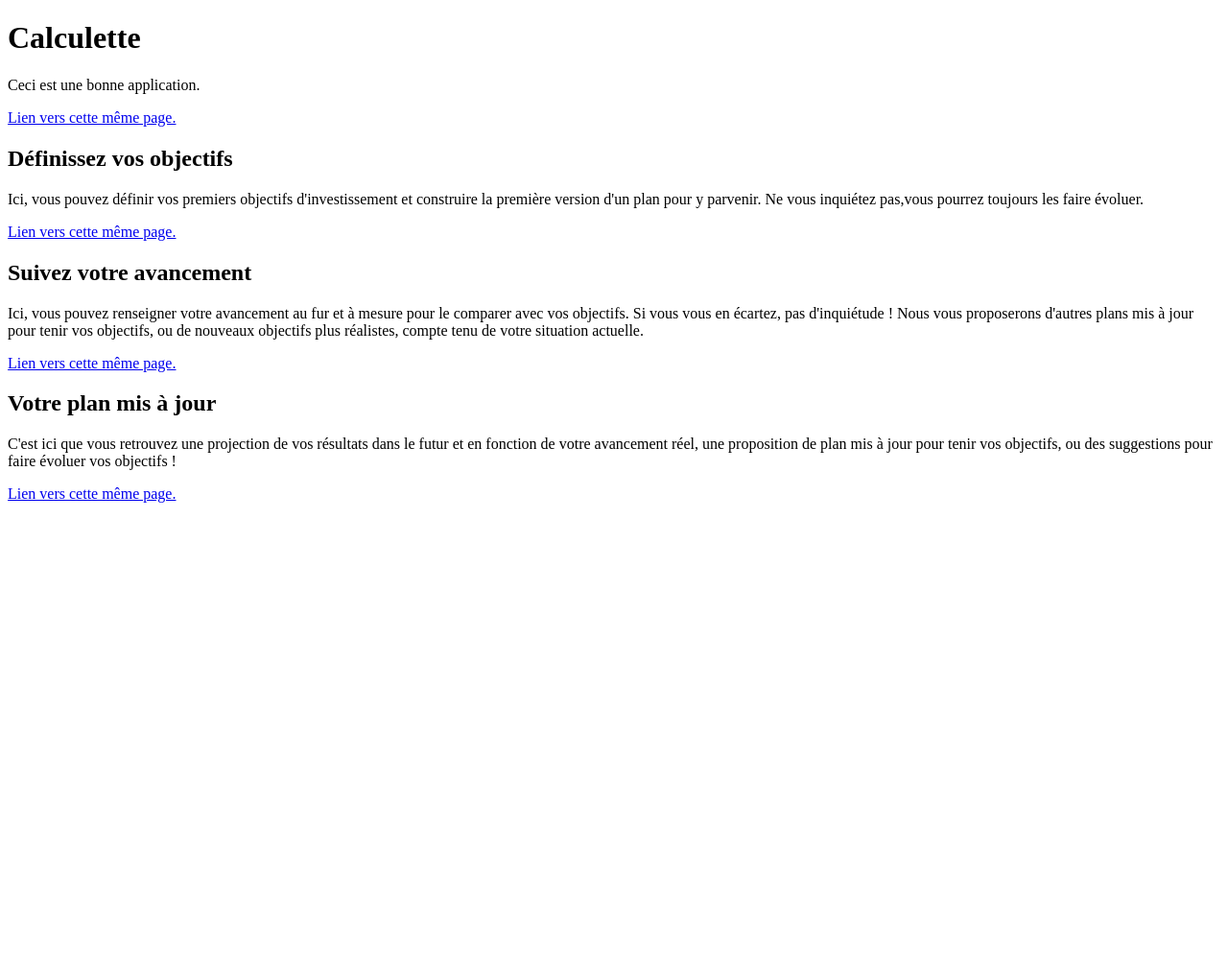
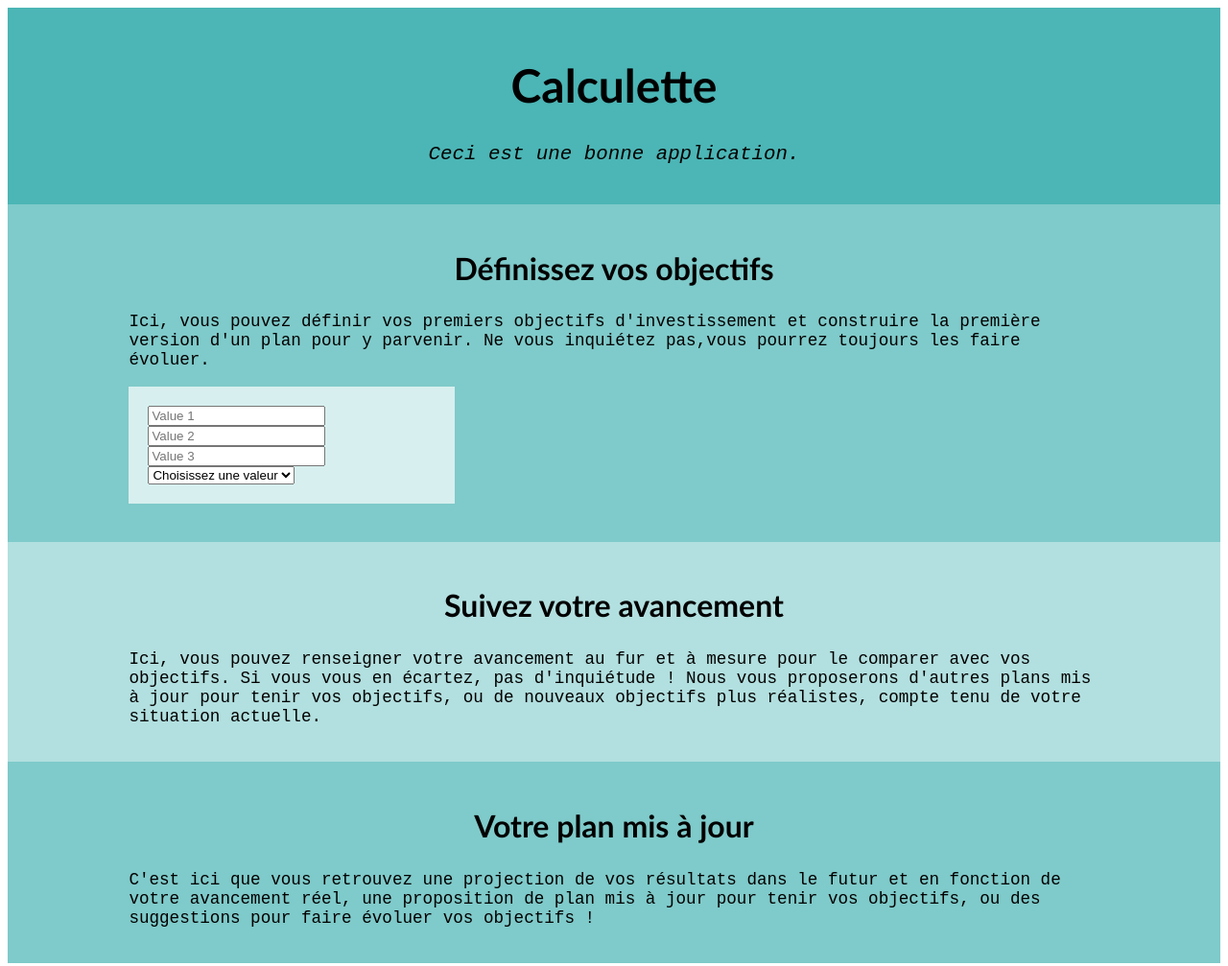
Before and after one commit to lucas-018/AppTest, a plain HTML site: page index.html in a window 1280 px wide. Shown: the whole page at 96% size. Before the commit the page ends 800 px from the top, so only its background shows below. Drawn offline with Linux system fonts and the light colour scheme.

Commit message:
Ajout css et js

```diff
--- a/index.html
+++ b/index.html
@@ -1,26 +1,45 @@
 <!DOCTYPE html>
 <html>
     <head>
+      <link rel="stylesheet" type="text/css" href="style.css">
       <meta charset="utf-8" />
       <title>Calculette</title>
     </head>
 
     <body>
+      <div class = "section" id = "title_section">
       <h1>Calculette</h1>
-        <p>Ceci est une bonne application.</p>
-        <a href="index.html">Lien vers cette même page.</a>
+        <p class="introduction" > Ceci est une bonne application.</p>
+      </div>
 
+      <div id="container">
+        <div class="section" id = "objective_section">
           <h2> Définissez vos objectifs </h2>
             <p>Ici, vous pouvez définir vos premiers objectifs d'investissement et construire la première version d'un plan pour y parvenir. Ne vous inquiétez pas,vous pourrez toujours les faire évoluer.</p>
-        <a href="index.html">Lien vers cette même page.</a>
+            <form id="objectives_form">
+              <div><input type="text" id="field_1" placeholder="Value 1" /></div>
+              <div><input type="text" id="field_2" placeholder="Value 2" /></div>
+              <div><input type="text" id="field_3" placeholder="Value 3" /></div>
+              <select id="selection">
+                <option>Choisissez une valeur</option>
+                <option value="choice_1">Choice 1</option>
+                <option value="choice_2">Choice 2</option>
+                <option value="choice_3">Choice 3</option>
+              </select>
+            </div>
+          </form>
+        </div>
 
+        <div class="section" id = "advancement_section">
           <h2> Suivez votre avancement </h2>
             <p>Ici, vous pouvez renseigner votre avancement au fur et à mesure pour le comparer avec vos objectifs. Si vous vous en écartez, pas d'inquiétude ! Nous vous proposerons d'autres plans mis à jour pour tenir vos objectifs, ou de nouveaux objectifs plus réalistes, compte tenu de votre situation actuelle.</p>
-        <a href="index.html">Lien vers cette même page.</a>
+        </div>
 
+        <div class="section" id = "plan_proposition_section">
           <h2> Votre plan mis à jour </h2>
             <p> C'est ici que vous retrouvez une projection de vos résultats dans le futur et en fonction de votre avancement réel, une proposition de plan mis à jour pour tenir vos objectifs, ou des suggestions pour faire évoluer vos objectifs ! </p>
-        <a href="index.html">Lien vers cette même page.</a>
+        </div>
+      </div>
 
     </body>
 </html>
--- /dev/null
+++ b/index.js
@@ -0,0 +1 @@
+let incomeField = document.getElementById('income_field');
--- /dev/null
+++ b/style.css
@@ -0,0 +1,75 @@
+
+body {
+
+}
+
+p
+{
+  font-family: "Courier New";
+  font-size: 1.1em;
+}
+
+h1
+{
+  font-family: "Trebuchet MS";
+  text-align: center;
+  font-size: 3.0em;
+}
+
+h2
+{
+  font-family: "Trebuchet MS";
+  text-align: center;
+  font-size: 2.0em;
+}
+
+.introduction
+{
+  text-align: center;
+  font-size: 1.3em;
+  font-style: italic;
+}
+
+#objectives_form {
+  background-color: rgba(252, 255, 255, 0.7);
+  margin-bottom: 20px;
+  width: 300px;
+  padding: 20px;
+}
+
+.section
+{
+  width: 80%;
+  padding-left: 10%;
+  padding-right: 10%;
+  padding-top: 20px;
+  padding-bottom:20px;
+}
+
+#container
+{
+  display: flex;
+  flex-wrap: wrap;
+  justify-content: center;
+  align-items: center;
+}
+
+#title_section
+{
+  background-color: rgba(0.0, 150, 150, 0.7);
+}
+
+#objective_section
+{
+  background-color: rgba(0.0, 150, 150, 0.5);
+}
+
+#advancement_section
+{
+  background-color: rgba(0.0, 150, 150, 0.3);
+}
+
+#plan_proposition_section
+{
+  background-color: rgba(0.0, 150, 150, 0.5);
+}
```
Lines whose indentation alone changed are shown as unchanged.
